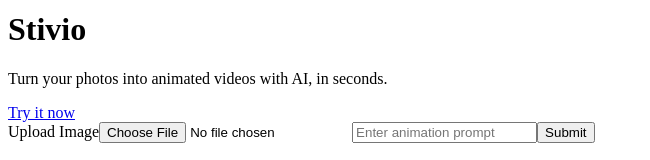
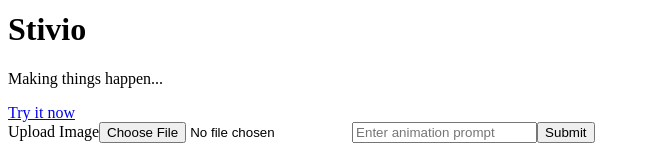
Before and after one commit to 7sMedia/Stivio, a Next.js app: page / in a window 1280 px wide. Shown: the part 340-500 px from the top of the page, without its empty margins (0-650 px from the left). Built offline with nearby package versions, Linux system fonts and the light colour scheme.

Commit message:
index.js

```diff
--- a/pages/index.js
+++ b/pages/index.js
@@ -13,7 +13,7 @@
           <h1 className="text-4xl font-extrabold bg-clip-text text-transparent bg-gradient-to-r from-indigo-700 via-purple-700 to-pink-600 mb-2 animate-fadein">
             Stivio
           </h1>
-          <p className="text-lg text-white/90 mb-4 font-semibold">Turn your photos into animated videos with AI, in seconds.</p>
+          <p className="text-lg text-white/90 mb-4 font-semibold">Making things happen...</p>
           <a
             href="#upload"
             className="mt-2 inline-block bg-gradient-to-r from-indigo-600 to-pink-500 text-white font-bold py-3 px-6 rounded-xl shadow-md hover:scale-105 hover:shadow-xl transition transform duration-300"
```
